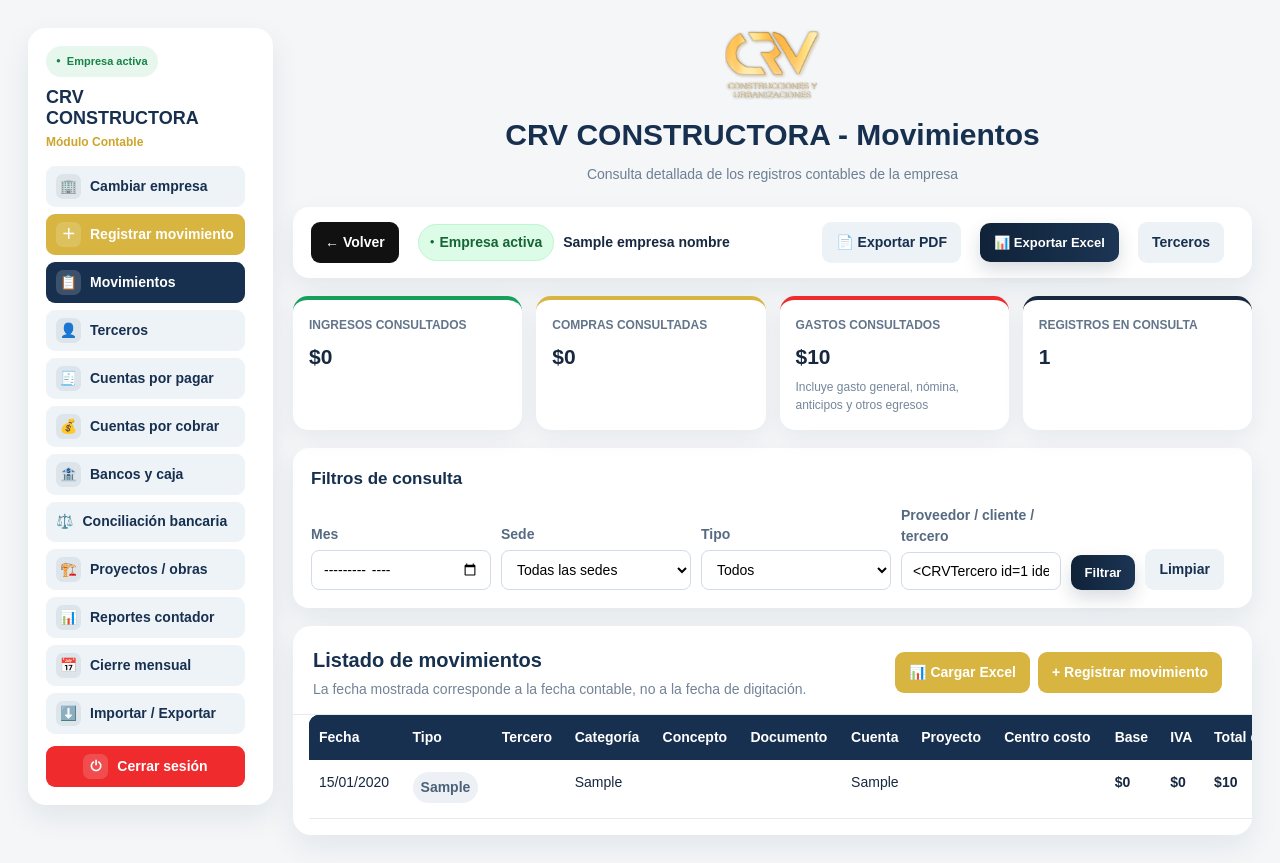
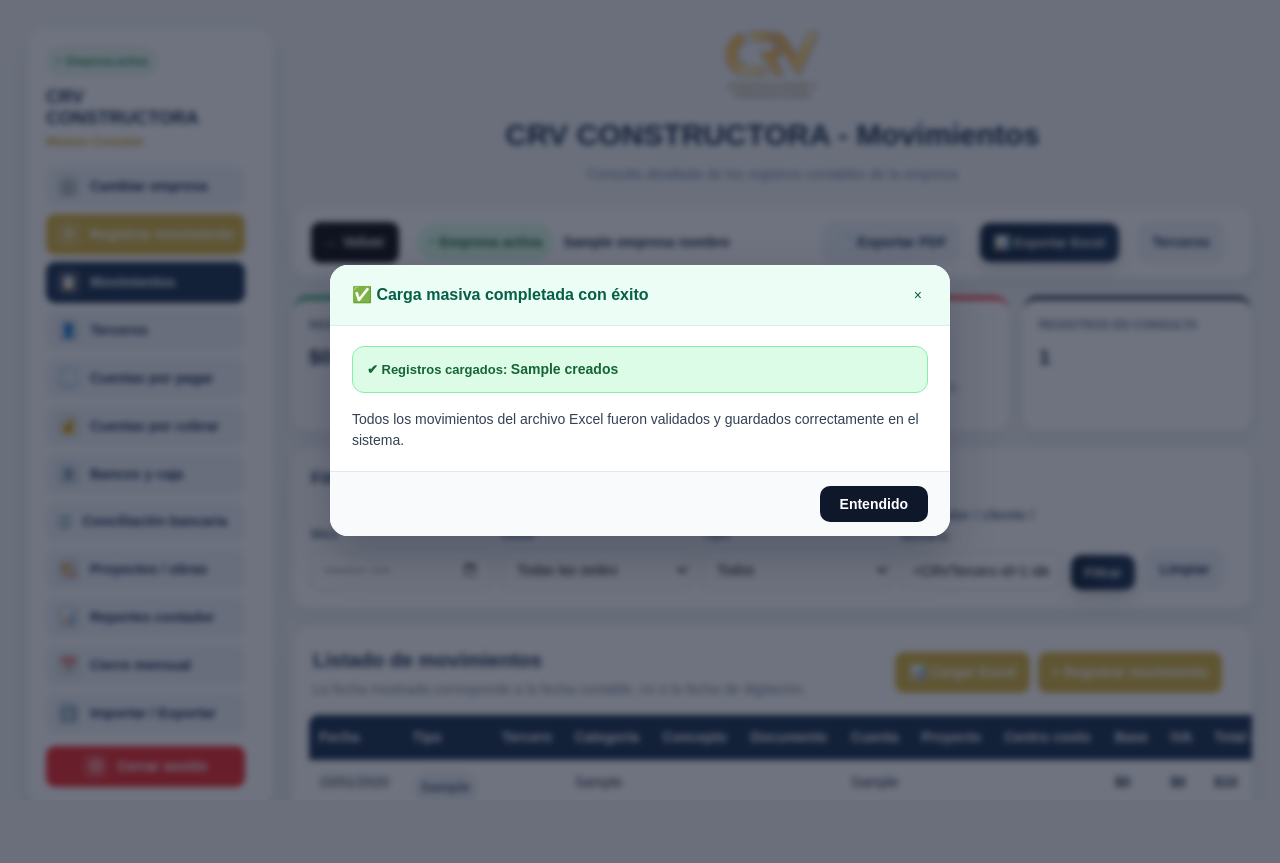
Before and after one commit to comprasconstructoracrv-afk/contabilidad, a Flask app: template app/templates/contabilidad/crv_movimientos.html in a window 1280 px wide. After the commit the page ends 795 px from the top, so only its background shows below. Run offline with Flask 3, Linux system fonts and the light colour scheme; tables that the repository leaves empty hold one stand-in row (values such as "Sample post"); the template is opened without the code that fills it: values that come from a table or form of the project are taken from there, most other values are stand-ins (such as "Sample title", 1, 10 or a date in 2020).

Commit message:
feat(crv): carga masiva de movimientos desde Excel y auditoría anti-duplicados
- Agregar ruta de importación desde Excel en crv_movimientos.py
- Unir prefijo y consecutivo de documento (ej. DNE-235) y asignar tipo de documento
- Implementar parseo flexible de fechas colombianas (DD-MM-AAAA) y cálculo automático de base gravable y tarifa IVA
- Añadir validación anti-duplicados por tercero/documento y número de soporte (en lote y BD)
- Incorporar modal emergente en crv_movimientos.html para reportar registros cargados y rechazados

```diff
--- a/app/templates/contabilidad/crv_movimientos.html
+++ b/app/templates/contabilidad/crv_movimientos.html
@@ -381,6 +381,121 @@
 
         .actions form {
             margin: 0;
+        }
+
+        .modal-resultado-overlay {
+            position: fixed;
+            inset: 0;
+            background: rgba(15, 23, 42, 0.6);
+            backdrop-filter: blur(3px);
+            display: flex;
+            align-items: center;
+            justify-content: center;
+            z-index: 9999;
+            padding: 16px;
+        }
+
+        .modal-resultado-card {
+            background: #ffffff;
+            width: 100%;
+            max-width: 620px;
+            border-radius: 18px;
+            box-shadow: 0 20px 45px rgba(15, 23, 42, 0.25);
+            overflow: hidden;
+            animation: modalFadeIn 0.2s ease-out;
+        }
+
+        @keyframes modalFadeIn {
+            from { opacity: 0; transform: translateY(-10px) scale(0.98); }
+            to { opacity: 1; transform: translateY(0) scale(1); }
+        }
+
+        .modal-resultado-header {
+            padding: 18px 22px;
+            display: flex;
+            align-items: center;
+            justify-content: space-between;
+            border-bottom: 1px solid #e2e8f0;
+        }
+
+        .modal-resultado-header.exito {
+            background: #ecfdf5;
+            color: #065f46;
+        }
+
+        .modal-resultado-header.parcial {
+            background: #fffbeb;
+            color: #92400e;
+        }
+
+        .modal-resultado-body {
+            padding: 20px 22px;
+        }
+
+        .resumen-badges {
+            display: flex;
+            gap: 12px;
+            margin-bottom: 16px;
+        }
+
+        .badge-stat {
+            flex: 1;
+            padding: 12px 14px;
+            border-radius: 12px;
+            font-size: 13px;
+            font-weight: 700;
+        }
+
+        .badge-stat.ok {
+            background: #dcfce7;
+            color: #166534;
+            border: 1px solid #86efac;
+        }
+
+        .badge-stat.err {
+            background: #fee2e2;
+            color: #991b1b;
+            border: 1px solid #fca5a5;
+        }
+
+        .lista-errores-excel {
+            max-height: 260px;
+            overflow-y: auto;
+            border: 1px solid #e2e8f0;
+            border-radius: 12px;
+            padding: 10px 14px;
+            background: #f8fafc;
+            display: grid;
+            gap: 8px;
+        }
+
+        .item-error-excel {
+            font-size: 12.5px;
+            color: #334155;
+            padding: 8px 10px;
+            background: #ffffff;
+            border-left: 3px solid #ef4444;
+            border-radius: 6px;
+            box-shadow: 0 1px 2px rgba(0, 0, 0, 0.04);
+        }
+
+        .modal-resultado-footer {
+            padding: 14px 22px;
+            background: #f8fafc;
+            border-top: 1px solid #e2e8f0;
+            display: flex;
+            justify-content: flex-end;
+        }
+
+        .btn-cerrar-resultado {
+            background: #0f172a;
+            color: #ffffff;
+            border: none;
+            padding: 10px 20px;
+            border-radius: 10px;
+            font-size: 13px;
+            font-weight: 700;
+            cursor: pointer;
         }
 
         .empty {
@@ -1457,5 +1572,64 @@
     }
 </script>
 
+
+{% if reporte_excel %}
+    <div id="modalResultadoExcel" class="modal-resultado-overlay">
+        <div class="modal-resultado-card">
+            <div class="modal-resultado-header {{ 'parcial' if reporte_excel.errores else 'exito' }}">
+                <h3 style="margin: 0; font-size: 16px; font-weight: 800;">
+                    {% if reporte_excel.errores %}
+                        ⚠️ Resultado de la carga masiva (con novedades)
+                    {% else %}
+                        ✅ Carga masiva completada con éxito
+                    {% endif %}
+                </h3>
+                <button type="button" onclick="cerrarModalResultadoExcel()" style="background: none; border: none; font-size: 20px; cursor: pointer; color: inherit;">&times;</button>
+            </div>
+
+            <div class="modal-resultado-body">
+                <div class="resumen-badges">
+                    <div class="badge-stat ok">
+                        ✔ Registros cargados: <span style="font-size: 16px;">{{ reporte_excel.creados }}</span>
+                    </div>
+                    {% if reporte_excel.errores %}
+                    <div class="badge-stat err">
+                        ✖ No cargados: <span style="font-size: 16px;">{{ reporte_excel.errores|length }}</span>
+                    </div>
+                    {% endif %}
+                </div>
+
+                {% if reporte_excel.errores %}
+                    <p style="margin: 0 0 10px 0; font-size: 13px; font-weight: 700; color: #475569;">
+                        Detalle de filas que no se ingresaron (duplicadas o con error):
+                    </p>
+                    <div class="lista-errores-excel">
+                        {% for err in reporte_excel.errores %}
+                            <div class="item-error-excel">{{ err }}</div>
+                        {% endfor %}
+                    </div>
+                {% else %}
+                    <p style="margin: 0; font-size: 13.5px; color: #334155;">
+                        Todos los movimientos del archivo Excel fueron validados y guardados correctamente en el sistema.
+                    </p>
+                {% endif %}
+            </div>
+
+            <div class="modal-resultado-footer">
+                <button type="button" class="btn-cerrar-resultado" onclick="cerrarModalResultadoExcel()">
+                    Entendido
+                </button>
+            </div>
+        </div>
+    </div>
+
+    <script>
+        function cerrarModalResultadoExcel() {
+            const modal = document.getElementById("modalResultadoExcel");
+            if (modal) modal.remove();
+        }
+    </script>
+    {% endif %}
+
 </body>
 </html>
```
Also changed, not shown: app/routes/crv/crv_movimientos.py (+300 -5 lines).
